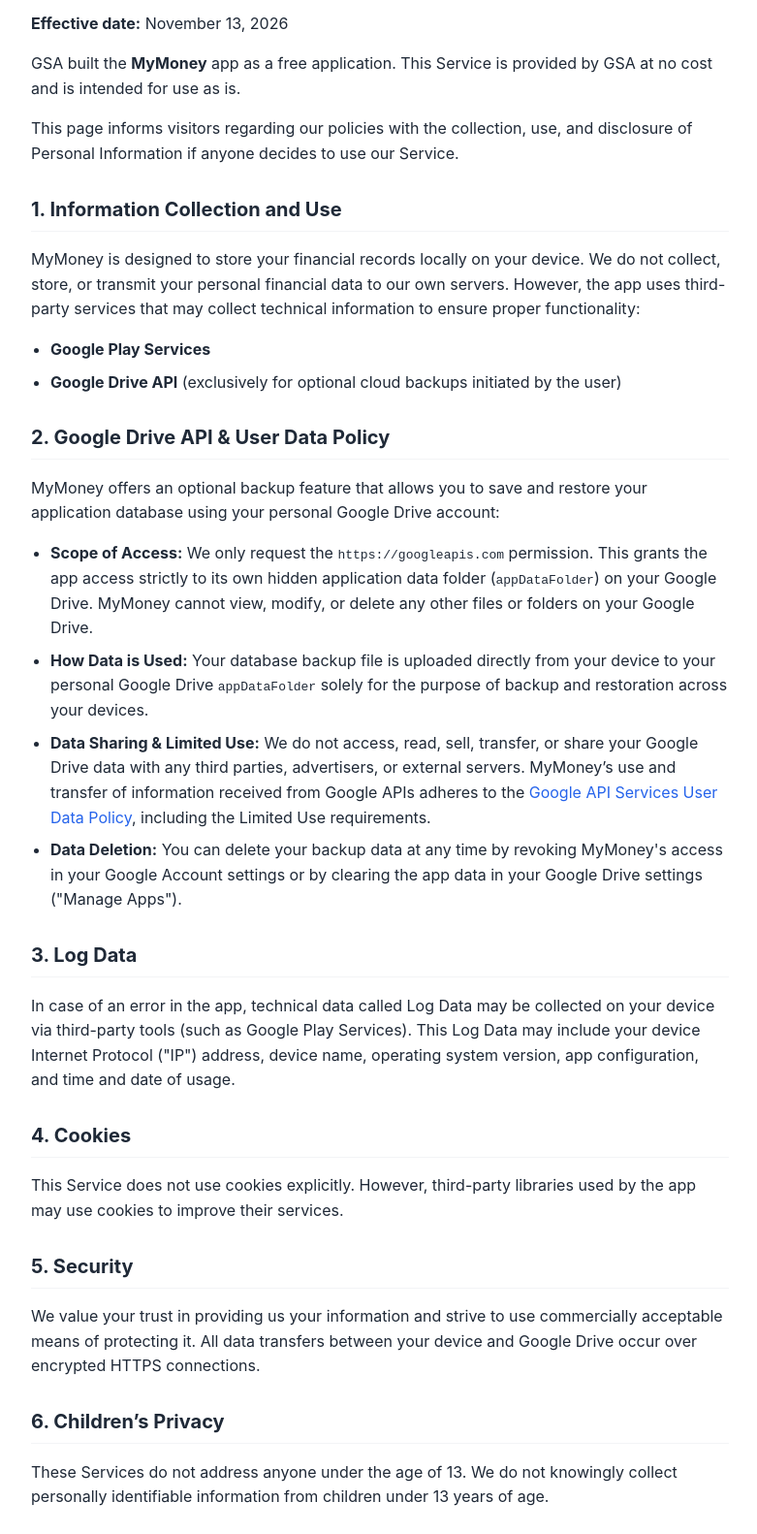
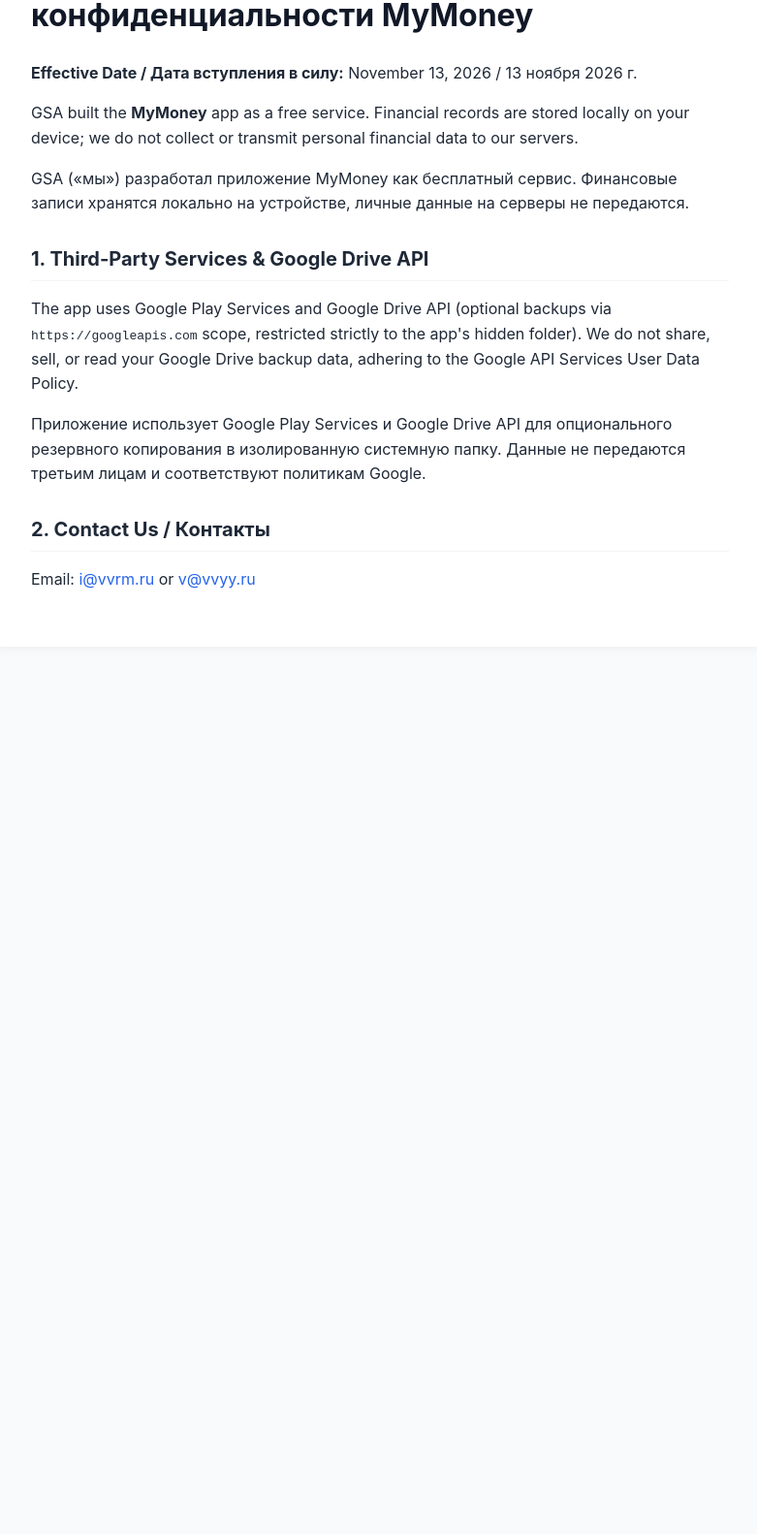
Before and after one commit to gsvvrm/mymoney-info, a plain HTML site: page privacy.html in a window 1280 px wide. Shown: the part 188-1770 px from the top of the page at 97% size, without its empty margins (248-1029 px from the left). After the commit the page ends 895 px from the top, so only its background shows below. Drawn offline with Linux system fonts and the light colour scheme.

Commit message:
Update privacy.html

```diff
--- a/privacy.html
+++ b/privacy.html
@@ -5,21 +5,8 @@
     <meta name="viewport" content="width=device-width, initial-scale=1.0">
     <title>Privacy Policy — MyMoney</title>
     <style>
-        body {
-            font-family: -apple-system, BlinkMacSystemFont, "Segoe UI", Roboto, Helvetica, Arial, sans-serif;
-            line-height: 1.6;
-            color: #1f2937;
-            max-width: 800px;
-            margin: 0 auto;
-            padding: 40px 20px;
-            background-color: #f9fafb;
-        }
-        .card {
-            background: #ffffff;
-            padding: 40px;
-            border-radius: 12px;
-            box-shadow: 0 2px 10px rgba(0, 0, 0, 0.05);
-        }
+        body { font-family: -apple-system, BlinkMacSystemFont, "Segoe UI", Roboto, Helvetica, Arial, sans-serif; line-height: 1.6; color: #1f2937; max-width: 800px; margin: 0 auto; padding: 40px 20px; background-color: #f9fafb; }
+        .card { background: #ffffff; padding: 40px; border-radius: 12px; box-shadow: 0 2px 10px rgba(0, 0, 0, 0.05); }
         h1 { color: #111827; margin-top: 0; }
         h2 { color: #1f2937; font-size: 1.25rem; margin-top: 28px; border-bottom: 1px solid #f3f4f6; padding-bottom: 6px; }
         ul { padding-left: 20px; }
@@ -33,65 +20,17 @@
 <body>
     <div class="card">
         <div class="nav"><a href="/">&larr; Back to Home</a></div>
-        <h1>Privacy Policy for MyMoney</h1>
-        <p><strong>Effective date:</strong> November 13, 2026</p>
+        <h1>Privacy Policy for MyMoney / Политика конфиденциальности MyMoney</h1>
+        <p><strong>Effective Date / Дата вступления в силу:</strong> November 13, 2026 / 13 ноября 2026 г.</p>
+        <p>GSA built the <strong>MyMoney</strong> app as a free service. Financial records are stored locally on your device; we do not collect or transmit personal financial data to our servers.</p>
+        <p>GSA («мы») разработал приложение MyMoney как бесплатный сервис. Финансовые записи хранятся локально на устройстве, личные данные на серверы не передаются.</p>
 
-        <p>GSA built the <strong>MyMoney</strong> app as a free application. This Service is provided by GSA at no cost and is intended for use as is.</p>
-        <p>This page informs visitors regarding our policies with the collection, use, and disclosure of Personal Information if anyone decides to use our Service.</p>
+        <h2>1. Third-Party Services &amp; Google Drive API</h2>
+        <p>The app uses Google Play Services and Google Drive API (optional backups via <code>https://googleapis.com</code> scope, restricted strictly to the app's hidden folder). We do not share, sell, or read your Google Drive backup data, adhering to the Google API Services User Data Policy.</p>
+        <p>Приложение использует Google Play Services и Google Drive API для опционального резервного копирования в изолированную системную папку. Данные не передаются третьим лицам и соответствуют политикам Google.</p>
 
-        <h2>1. Information Collection and Use</h2>
-        <p>MyMoney is designed to store your financial records locally on your device. We do not collect, store, or transmit your personal financial data to our own servers. However, the app uses third-party services that may collect technical information to ensure proper functionality:</p>
-        <ul>
-            <li><strong>Google Play Services</strong></li>
-            <li><strong>Google Drive API</strong> (exclusively for optional cloud backups initiated by the user)</li>
-        </ul>
-
-        <h2>2. Google Drive API &amp; User Data Policy</h2>
-        <p>MyMoney offers an optional backup feature that allows you to save and restore your application database using your personal Google Drive account:</p>
-        <ul>
-            <li><strong>Scope of Access:</strong> We only request the <code>https://googleapis.com</code> permission. This grants the app access strictly to its own hidden application data folder (<code>appDataFolder</code>) on your Google Drive. MyMoney cannot view, modify, or delete any other files or folders on your Google Drive.</li>
-            <li><strong>How Data is Used:</strong> Your database backup file is uploaded directly from your device to your personal Google Drive <code>appDataFolder</code> solely for the purpose of backup and restoration across your devices.</li>
-            <li><strong>Data Sharing &amp; Limited Use:</strong> We do not access, read, sell, transfer, or share your Google Drive data with any third parties, advertisers, or external servers. MyMoney’s use and transfer of information received from Google APIs adheres to the <a href="https://google.com" target="_blank" rel="noopener">Google API Services User Data Policy</a>, including the Limited Use requirements.</li>
-            <li><strong>Data Deletion:</strong> You can delete your backup data at any time by revoking MyMoney's access in your Google Account settings or by clearing the app data in your Google Drive settings ("Manage Apps").</li>
-        </ul>
-
-        <h2>3. Log Data</h2>
-        <p>In case of an error in the app, technical data called Log Data may be collected on your device via third-party tools (such as Google Play Services). This Log Data may include your device Internet Protocol ("IP") address, device name, operating system version, app configuration, and time and date of usage.</p>
-
-        <h2>4. Cookies</h2>
-        <p>This Service does not use cookies explicitly. However, third-party libraries used by the app may use cookies to improve their services.</p>
-
-        <h2>5. Security</h2>
-        <p>We value your trust in providing us your information and strive to use commercially acceptable means of protecting it. All data transfers between your device and Google Drive occur over encrypted HTTPS connections.</p>
-
-        <h2>6. Children’s Privacy</h2>
-        <p>These Services do not address anyone under the age of 13. We do not knowingly collect personally identifiable information from children under 13 years of age.</p>
-
-        <h2>7. Changes to This Privacy Policy</h2>
-        <p>We may update our Privacy Policy from time to time. You are advised to review this page periodically for any changes. Changes are effective immediately after they are posted on this page.</p>
-
-        <h2>8. Contact Us</h2>
-        <p>If you have any questions or suggestions about our Privacy Policy, contact us at: <a href="mailto:i@vvrm.ru">i@vvrm.ru</a></p>
-
-        <hr>
-
-        <h1>Политика конфиденциальности приложения MyMoney</h1>
-        <p><strong>Дата вступления в силу:</strong> 13 ноября 2026 г.</p>
-        <p>GSA разработал приложение <strong>MyMoney</strong> как бесплатный сервис. Данный Сервис предоставляется безвозмездно и предназначен для использования «как есть».</p>
-
-        <h2>1. Сбор и использование информации</h2>
-        <p>Приложение MyMoney хранит ваши финансовые записи локально на вашем устройстве. Мы не собираем, не храним и не передаем ваши личные финансовые данные на собственные серверы. Приложение использует сторонние сервисы Google (Google Play Services и Google Drive API) исключительно для обеспечения работоспособности и резервного копирования.</p>
-
-        <h2>2. Использование Google Drive API (Резервное копирование)</h2>
-        <ul>
-            <li><strong>Уровень доступа:</strong> Приложение запрашивает только изолированное разрешение <code>drive.appdata</code>. Оно дает доступ исключительно к скрытой системной папке данных самого приложения (<code>appDataFolder</code>). Приложение не видит и не может изменять никакие другие ваши файлы на Google Диске.</li>
-            <li><strong>Цель использования:</strong> Файл резервной копии передается напрямую с вашего устройства в ваш Google Диск только для сохранения и восстановления ваших данных.</li>
-            <li><strong>Запрет на передачу данных:</strong> Мы не читаем, не продаем и не передаем ваши резервные копии третьим лицам и не используем их для рекламы. Работа с данными полностью соответствует политике Google API Services User Data Policy.</li>
-            <li><strong>Удаление данных:</strong> Вы можете в любой момент удалить резервные копии, отозвав доступ у приложения в настройках аккаунта Google или удалив данные приложения в настройках Google Диска («Управление приложениями»).</li>
-        </ul>
-
-        <h2>3. Контакты</h2>
-        <p>По всем вопросам, связанным с настоящей Политикой конфиденциальности, вы можете связаться с нами по электронной почте: <a href="mailto:i@vvrm.ru">i@vvrm.ru</a></p>
+        <h2>2. Contact Us / Контакты</h2>
+        <p>Email: <a href="mailto:i@vvrm.ru">i@vvrm.ru</a> or <a href="mailto:v@vvyy.ru">v@vvyy.ru</a></p>
     </div>
 </body>
 </html>
```
